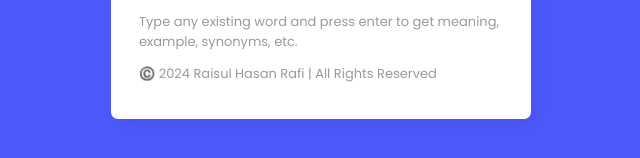
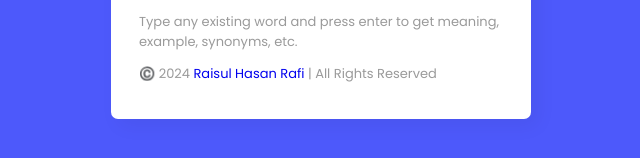
Before and after one commit to rhr3032/English-Dictionary, a plain HTML site: page index.html in a window 1280 px wide. Shown: the part 420-578 px from the top of the page, 319-959 px from the left. Drawn offline with Linux system fonts and the light colour scheme.

Commit message:
Commeted all file

```diff
--- a/index.html
+++ b/index.html
@@ -19,7 +19,7 @@
       </div>
       <p class="info-text">Type any existing word and press enter to get meaning, example, synonyms, etc.</p>
       <br>
-      <p class="info-text">©️ 2024 Raisul Hasan Rafi | All Rights Reserved</p>
+      <p class="info-text">©️ 2024 <a class="rhr" href="http://nuysdev.netlify.app/">Raisul Hasan Rafi</a> | All Rights Reserved</p>
       <ul>
         <li class="word">
           <div class="details">
--- a/style.css
+++ b/style.css
@@ -150,3 +150,7 @@ ul .content::-webkit-scrollbar{
   margin-right: 5px;
   text-decoration: underline;
 }
+
+.rhr{
+  text-decoration: none;
+}
```
